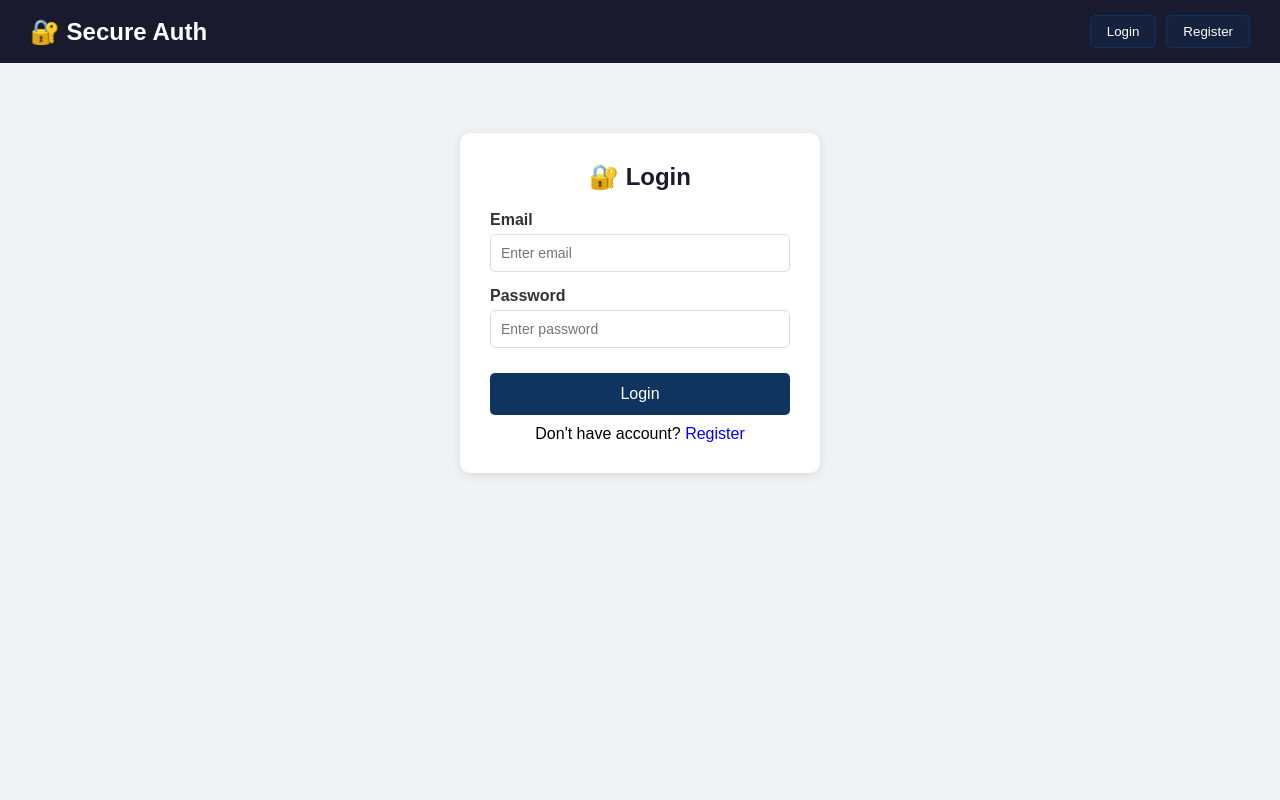
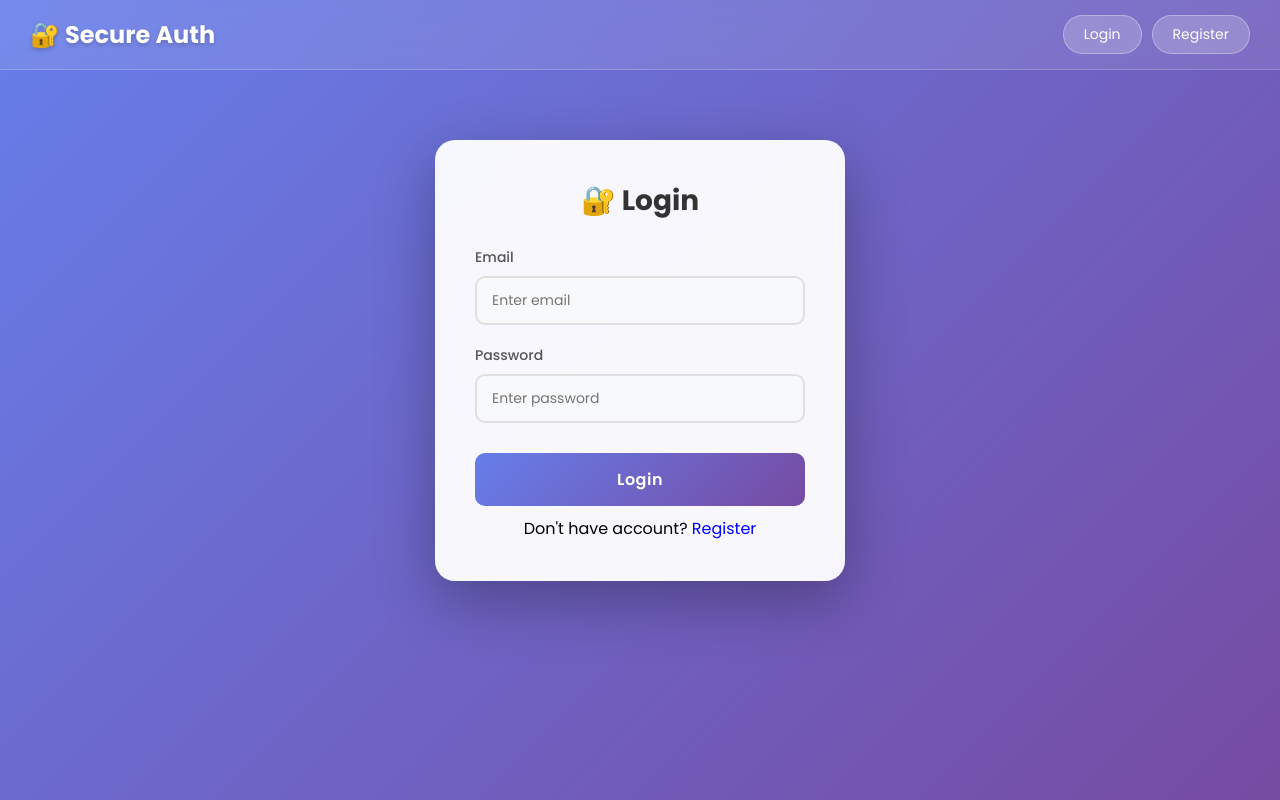
Before and after one commit to rajendran55764-lab/secure-user-authentication, a React (Create React App) app in the folder client/: page / in a window 1280 px wide. Built offline with nearby package versions, Linux system fonts and the light colour scheme.

Commit message:
Update App.css

```diff
--- a/client/src/App.css
+++ b/client/src/App.css
@@ -1,115 +1,232 @@
+@import url('https://fonts.googleapis.com/css2?family=Poppins:wght@300;400;500;600;700&display=swap');
+
 * {
   margin: 0;
   padding: 0;
   box-sizing: border-box;
+  font-family: 'Poppins', sans-serif;
 }
 
 body {
-  font-family: Arial, sans-serif;
-  background-color: #f0f2f5;
+  background: linear-gradient(135deg, #667eea 0%, #764ba2 100%);
+  min-height: 100vh;
 }
 
 nav {
-  background-color: #1a1a2e;
+  background: rgba(255, 255, 255, 0.1);
+  backdrop-filter: blur(10px);
   color: white;
   padding: 15px 30px;
   display: flex;
   justify-content: space-between;
   align-items: center;
+  border-bottom: 1px solid rgba(255,255,255,0.2);
 }
 
 nav h1 {
   font-size: 24px;
+  font-weight: 700;
+  color: white;
+  text-shadow: 0 2px 4px rgba(0,0,0,0.2);
 }
 
 nav button {
-  background-color: #16213e;
+  background: rgba(255,255,255,0.2);
   color: white;
-  border: 1px solid #0f3460;
-  padding: 8px 16px;
+  border: 1px solid rgba(255,255,255,0.3);
+  padding: 8px 20px;
   margin-left: 10px;
-  border-radius: 5px;
+  border-radius: 25px;
   cursor: pointer;
+  font-size: 14px;
+  transition: all 0.3s ease;
 }
 
 nav button:hover {
-  background-color: #0f3460;
+  background: rgba(255,255,255,0.3);
+  transform: translateY(-2px);
 }
 
 .container {
-  max-width: 400px;
+  max-width: 450px;
   margin: 50px auto;
   padding: 20px;
 }
 
 .card {
-  background: white;
-  padding: 30px;
-  border-radius: 10px;
-  box-shadow: 0 2px 10px rgba(0,0,0,0.1);
+  background: rgba(255, 255, 255, 0.95);
+  padding: 40px;
+  border-radius: 20px;
+  box-shadow: 0 20px 60px rgba(0,0,0,0.3);
+  backdrop-filter: blur(10px);
+}
+
+.card-header {
+  text-align: center;
+  margin-bottom: 30px;
+}
+
+.card-header img {
+  width: 80px;
+  height: 80px;
+  margin-bottom: 15px;
 }
 
 .card h2 {
   text-align: center;
-  margin-bottom: 20px;
-  color: #1a1a2e;
+  margin-bottom: 25px;
+  color: #333;
+  font-size: 28px;
+  font-weight: 700;
+}
+
+.card p.subtitle {
+  text-align: center;
+  color: #666;
+  margin-bottom: 25px;
+  font-size: 14px;
 }
 
 .form-group {
-  margin-bottom: 15px;
+  margin-bottom: 20px;
+  position: relative;
 }
 
 .form-group label {
   display: block;
-  margin-bottom: 5px;
-  color: #333;
-  font-weight: bold;
+  margin-bottom: 8px;
+  color: #555;
+  font-weight: 500;
+  font-size: 14px;
 }
 
 .form-group input {
   width: 100%;
-  padding: 10px;
-  border: 1px solid #ddd;
-  border-radius: 5px;
+  padding: 12px 15px;
+  border: 2px solid #e0e0e0;
+  border-radius: 10px;
   font-size: 14px;
+  transition: all 0.3s ease;
+  background: #f8f9fa;
+}
+
+.form-group input:focus {
+  outline: none;
+  border-color: #667eea;
+  background: white;
+  box-shadow: 0 0 0 4px rgba(102,126,234,0.1);
 }
 
 .btn {
   width: 100%;
-  padding: 12px;
-  background-color: #0f3460;
+  padding: 14px;
+  background: linear-gradient(135deg, #667eea 0%, #764ba2 100%);
   color: white;
   border: none;
-  border-radius: 5px;
+  border-radius: 10px;
   font-size: 16px;
+  font-weight: 600;
   cursor: pointer;
   margin-top: 10px;
+  transition: all 0.3s ease;
+  letter-spacing: 0.5px;
 }
 
 .btn:hover {
-  background-color: #16213e;
+  transform: translateY(-2px);
+  box-shadow: 0 10px 20px rgba(102,126,234,0.4);
+}
+
+.btn:active {
+  transform: translateY(0);
 }
 
 .error {
-  color: red;
+  color: #e74c3c;
   text-align: center;
-  margin-bottom: 10px;
+  margin-bottom: 15px;
+  font-size: 14px;
+  padding: 10px;
+  background: #ffeaea;
+  border-radius: 8px;
 }
 
 .success {
-  color: green;
+  color: #27ae60;
   text-align: center;
-  margin-bottom: 10px;
+  margin-bottom: 15px;
+  font-size: 14px;
+  padding: 10px;
+  background: #eafaf1;
+  border-radius: 8px;
+}
+
+.profile-card {
+  text-align: center;
+}
+
+.profile-avatar {
+  width: 100px;
+  height: 100px;
+  border-radius: 50%;
+  background: linear-gradient(135deg, #667eea 0%, #764ba2 100%);
+  display: flex;
+  align-items: center;
+  justify-content: center;
+  margin: 0 auto 20px;
+  font-size: 40px;
 }
 
 .profile-info {
-  background: #f0f2f5;
-  padding: 15px;
-  border-radius: 5px;
-  margin-top: 10px;
+  background: linear-gradient(135deg, #f5f7fa 0%, #c3cfe2 100%);
+  padding: 20px;
+  border-radius: 15px;
+  margin-top: 20px;
 }
 
 .profile-info p {
-  margin-bottom: 10px;
-  color: #333;
+  margin-bottom: 12px;
+  color: #444;
+  font-size: 15px;
+  display: flex;
+  align-items: center;
+  gap: 10px;
 }
+
+.profile-info p:last-child {
+  margin-bottom: 0;
+}
+
+.divider {
+  text-align: center;
+  margin: 20px 0;
+  color: #999;
+  font-size: 14px;
+}
+
+.link-text {
+  text-align: center;
+  margin-top: 20px;
+  color: #666;
+  font-size: 14px;
+}
+
+.link-text span {
+  color: #667eea;
+  cursor: pointer;
+  font-weight: 600;
+}
+
+.link-text span:hover {
+  text-decoration: underline;
+}
+
+.security-badge {
+  display: flex;
+  align-items: center;
+  justify-content: center;
+  gap: 5px;
+  margin-top: 20px;
+  color: #999;
+  font-size: 12px;
+}
```
